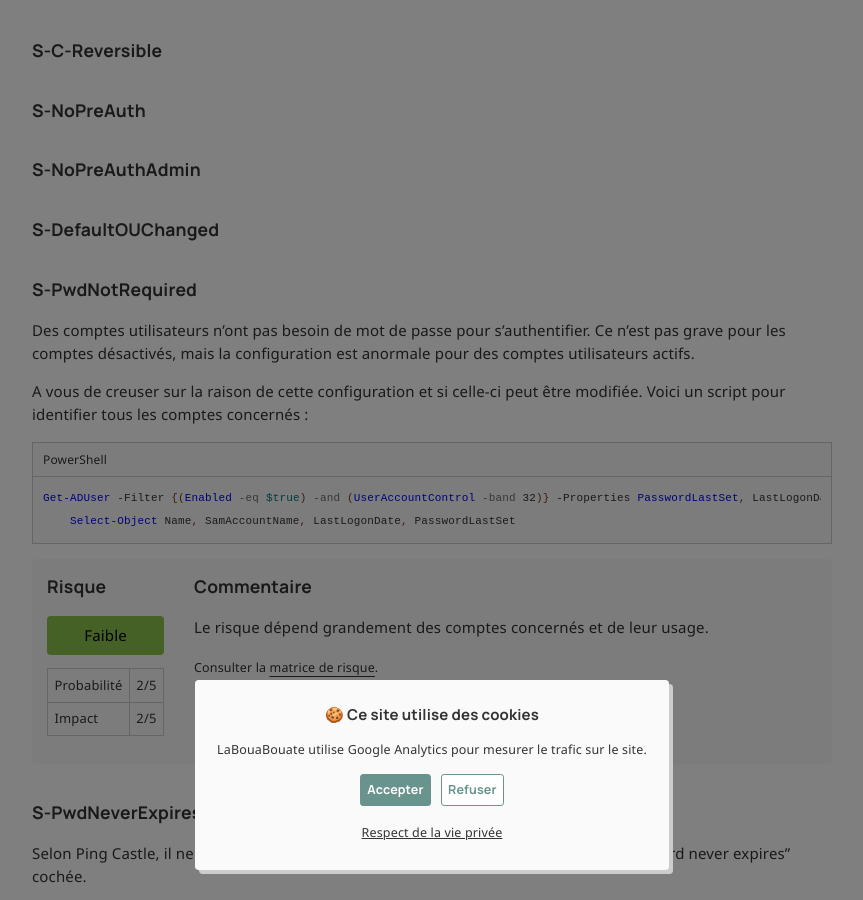
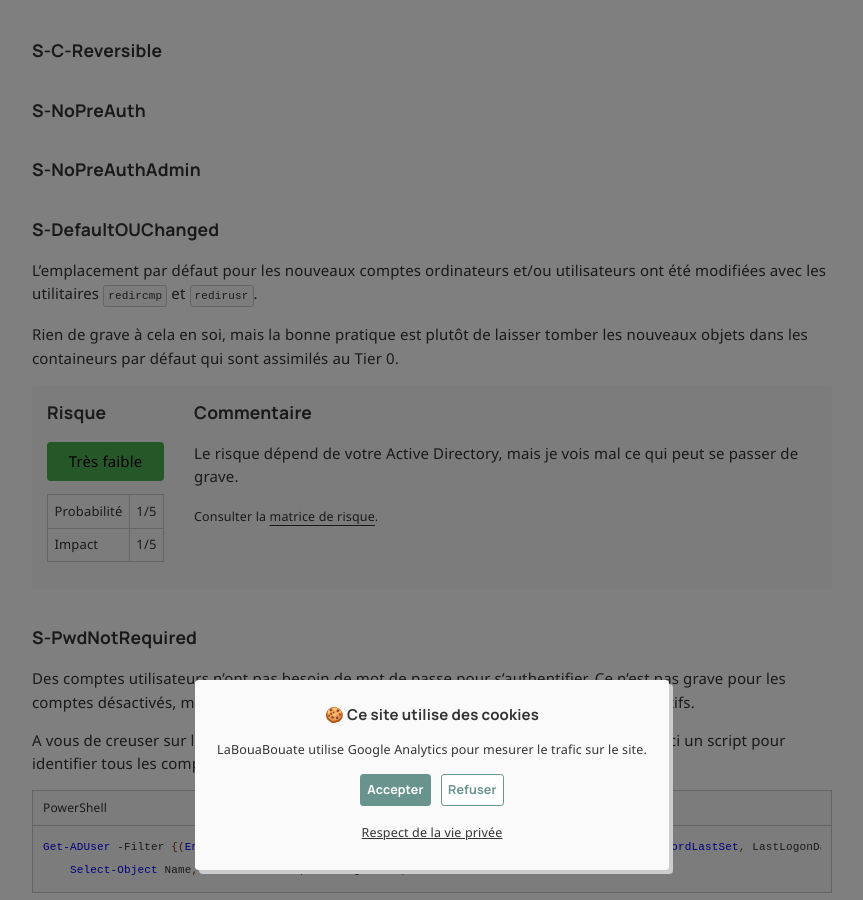
Before and after one commit to leobouard/leobouard.github.io, a Jekyll site: the page built from _posts/2025-06-04-remediation-ad-pingcastle-001.md, in a window 1280 px wide and 900 px high, scrolled down 1517 px. Shown: the whole window, without its empty margins (208-1071 px from the left). Built offline with Jekyll 4.4.1, drawn with Linux system fonts in a browser that asks for light colours; nearby versions of some CDN libraries; some web fonts are replaced; comment, search, counter and statistics services are not loaded.

Commit message:
Update 2025-06-04-remediation-ad-pingcastle-001.md

```diff
--- a/_posts/2025-06-04-remediation-ad-pingcastle-001.md
+++ b/_posts/2025-06-04-remediation-ad-pingcastle-001.md
@@ -51,6 +51,12 @@ La déclaration du sous-réseau utilisé par un contrôleur de domaine n'a pas
 ### S-NoPreAuthAdmin
 
 ### S-DefaultOUChanged
+
+L'emplacement par défaut pour les nouveaux comptes ordinateurs et/ou utilisateurs ont été modifiées avec les utilitaires `redircmp` et `redirusr`.
+
+Rien de grave à cela en soi, mais la bonne pratique est plutôt de laisser tomber les nouveaux objets dans les containeurs par défaut qui sont assimilés au Tier 0.
+
+{% include risk-score.html impact=1 probability=1 comment="Le risque dépend de votre Active Directory, mais je vois mal ce qui peut se passer de grave." %}
 
 ### S-PwdNotRequired
 
```
